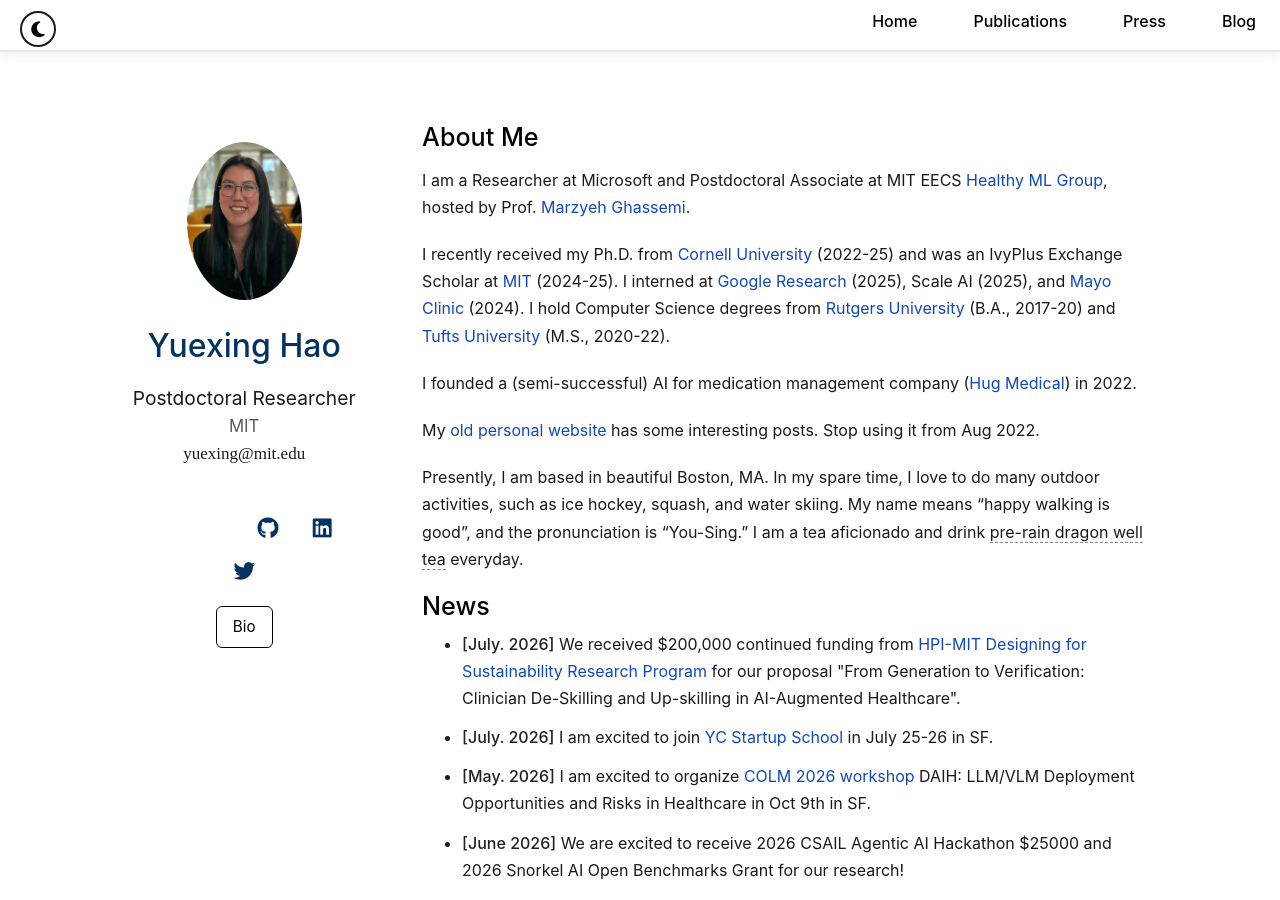
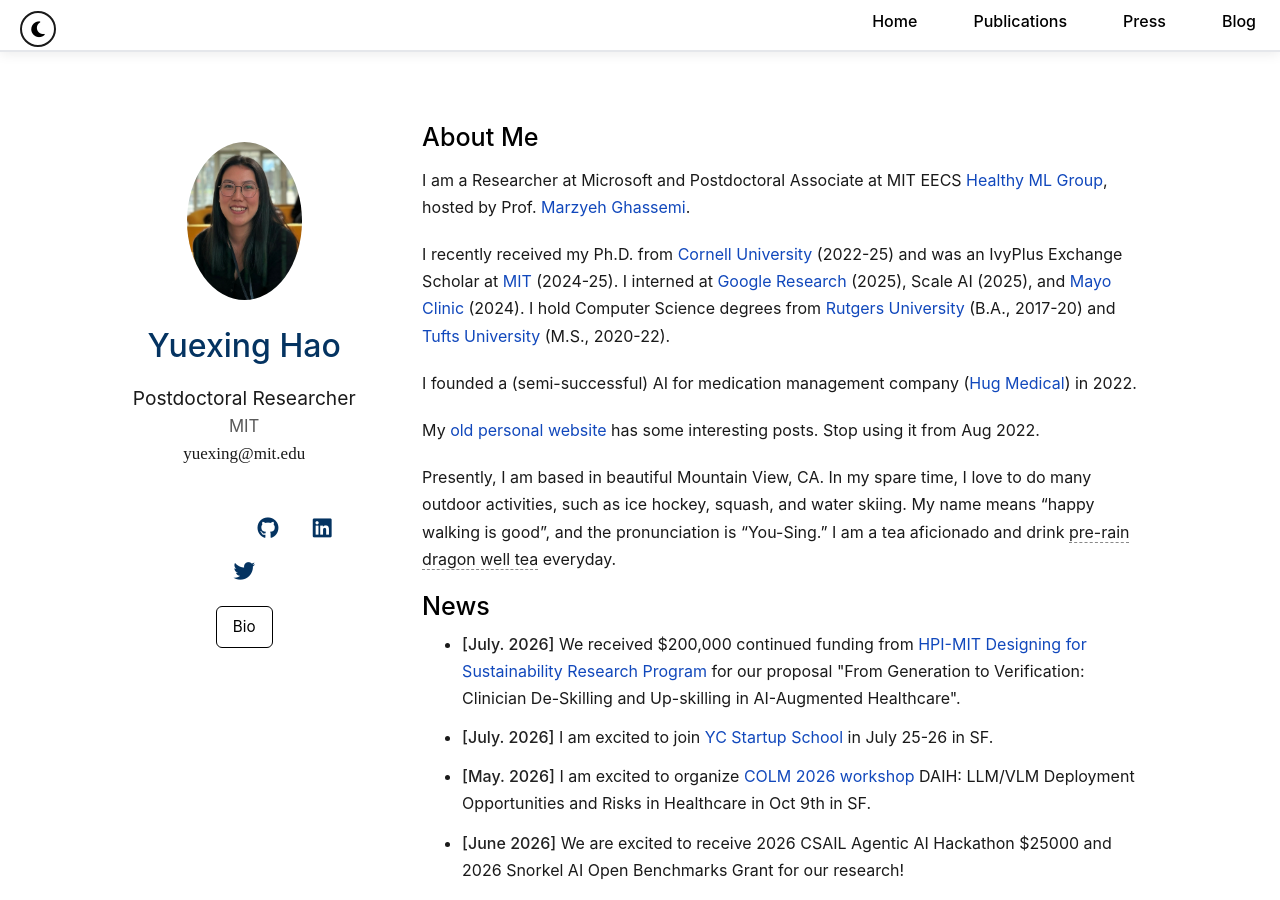
Before and after one commit to YuexingHao/Yuexing-Hao, a Jekyll site: the page built from index.md, in a window 1280 px wide and 900 px high. Built offline with Jekyll 4.4.1, drawn with Linux system fonts in a browser that asks for light colours; a style sheet for code colours, icons or effects is not loaded; our own code applies the rules of GitHub Pages for plain Markdown files.

Commit message:
Update current location

```diff
--- a/index.md
+++ b/index.md
@@ -12,7 +12,7 @@ I founded a (semi-successful) AI for medication management company ([Hug Medical
 
 My [old personal website](https://1135100136.wixsite.com/yuexinghao/blog) has some interesting posts. Stop using it from Aug 2022.
 
-Presently, I am based in beautiful Boston, MA. In my spare time, I love to do many outdoor activities, such as ice hockey, squash, and water skiing. My name means "happy walking is good", and the pronunciation is "You-Sing." I am a tea aficionado and drink <span id="tea-hover-text" style="border-bottom: 1px dashed #888; cursor: default;">pre-rain dragon well tea</span> everyday.
+Presently, I am based in beautiful Mountain View, CA. In my spare time, I love to do many outdoor activities, such as ice hockey, squash, and water skiing. My name means "happy walking is good", and the pronunciation is "You-Sing." I am a tea aficionado and drink <span id="tea-hover-text" style="border-bottom: 1px dashed #888; cursor: default;">pre-rain dragon well tea</span> everyday.
 
 <span style="color:red;"></span>
 
```
